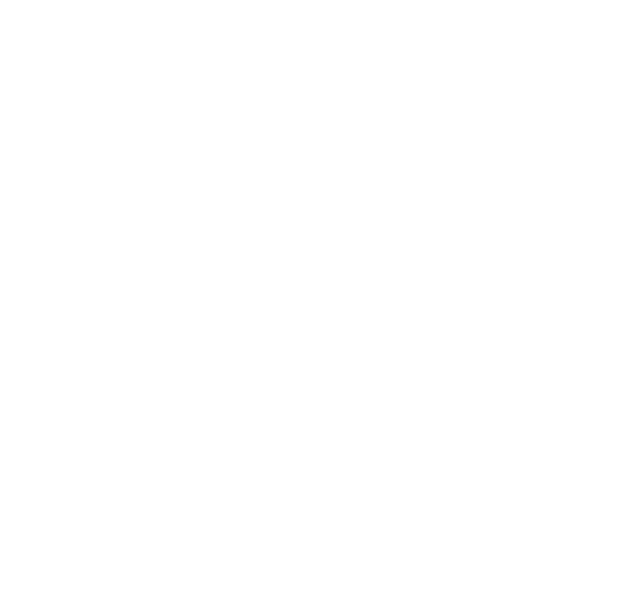
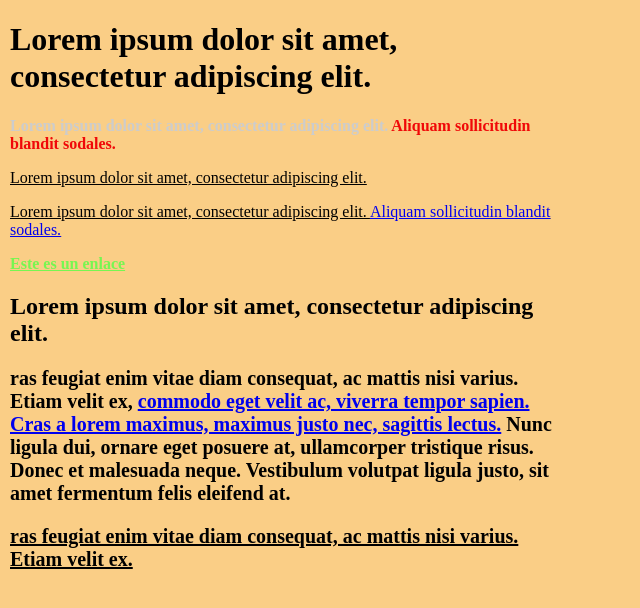
Before and after one commit to davidmriverog/curso-css, a website: page eje_css3_004/index.html in a window 1280 px wide. Shown: the whole page, without its empty margins (0-640 px from the left). Drawn offline with Linux system fonts and the light colour scheme; files that its build step writes are made by us from their sources.

Commit message:
ejercicio nro.4 css3, combinadores de selectores

```diff
--- a/eje_css3_004/index.html
+++ b/eje_css3_004/index.html
@@ -7,6 +7,32 @@
   <link rel="stylesheet" type="text/css" href="dist/css/theme.min.css">
 </head>
 <body>
-
+  <div id="contenido">
+    <h1>Lorem ipsum dolor sit amet, consectetur adipiscing elit.</h1>
+    <p>
+      Lorem ipsum dolor sit amet, consectetur adipiscing elit. <span> Aliquam sollicitudin
+      blandit sodales.</span>
+    </p>
+    <p>
+      Lorem ipsum dolor sit amet, consectetur adipiscing elit.
+    </p>
+    <p>
+      Lorem ipsum dolor sit amet, consectetur adipiscing elit. <a href="#"> <span> Aliquam sollicitudin
+      blandit sodales.</span> </a>
+    </p>
+    <a href="#">Este es un enlace</a>
+    <h2>Lorem ipsum dolor sit amet, <span>consectetur adipiscing elit</span>.</h2>
+    <p>
+      ras feugiat enim vitae diam consequat, ac mattis nisi varius.
+      Etiam velit ex, <a href="#">commodo eget velit ac, viverra tempor sapien. Cras a
+      lorem maximus, maximus justo nec, sagittis lectus.</a>  Nunc ligula dui,
+      ornare eget posuere at, ullamcorper tristique risus. Donec et malesuada neque.
+      Vestibulum volutpat ligula justo, sit amet fermentum felis eleifend at.
+    </p>
+    <p>
+      ras feugiat enim vitae diam consequat, ac mattis nisi varius.
+      Etiam velit ex.
+    </p>
+  </div>
 </body>
 </html>
--- a/eje_css3_004/src/css/styles.css
+++ b/eje_css3_004/src/css/styles.css
@@ -0,0 +1,35 @@
+/* selectores basicos (>), (+), (~)*/
+body{
+  background-color: rgba(249, 184, 77, 0.68);
+  margin: 0;
+  padding: 0;
+}
+#contenido{
+  margin: 10px;
+  width: 550px;
+}
+/*
+  selector (>) - selector de hijos
+    se usa para seleccionar un elemento especifico que es hijo
+    directo de otro elemento html.
+*/
+div > a {
+  color: rgb(119, 246, 81);
+  font-weight: bold;
+}
+p > span{
+  color: rgb(240, 8, 8);
+}
+/* selector (+) adyacente o hermano adyacente */
+h1 + p {
+  color: #ccc;
+  font-weight: bold;
+}
+p + p{
+  text-decoration: underline;
+}
+/* selector (~) general de hermano */
+h2 ~ p {
+  font-size: 20px;
+  font-weight: bold;
+}
```
